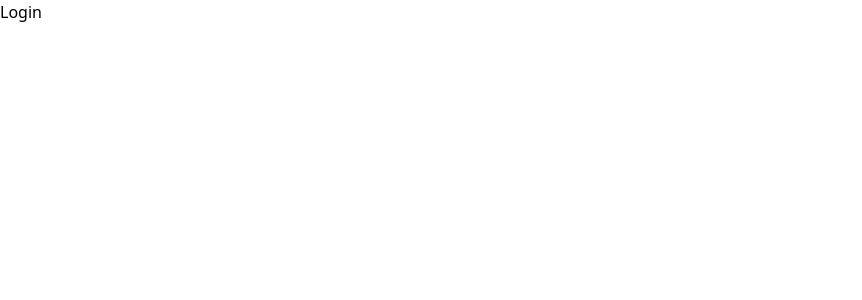
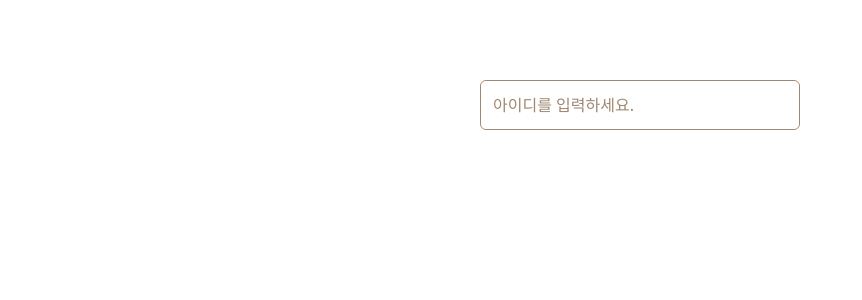
Before and after one commit to Team-Sttock/FE, a Next.js app: page /login in a window 1280 px wide. Shown: the top 300 px of the page, without its empty margins (0-862 px from the left). Built offline with nearby package versions, Linux system fonts and the light colour scheme.

Commit message:
feat: 공통 Input 개발

```diff
--- /dev/null
+++ b/common/components/Input.tsx
@@ -0,0 +1,42 @@
+import { forwardRef, type InputHTMLAttributes } from 'react'
+
+import { classNames } from '../utils/classNames'
+
+export interface InputProps
+  extends Omit<InputHTMLAttributes<HTMLInputElement>, 'className'> {
+  errorMessage?: string
+}
+
+const Input = forwardRef<HTMLInputElement, InputProps>(function Input(
+  { errorMessage = '', ...props },
+  ref
+) {
+  const showError = errorMessage !== ''
+
+  return (
+    <>
+      <div
+        className={classNames(
+          'relative w-full h-fit border border-light-brown rounded-md',
+          'focus-within:outline focus-within:outline-1 focus-within:outline-light-brown',
+          showError && 'border-red-500 focus-within:outline-red-500'
+        )}
+      >
+        <input
+          ref={ref}
+          className={classNames(
+            'w-full h-12 p-3 border-0 rounded-md outline-none text-md',
+            'focus:otuline-none',
+            'placeholder:text-light-brown'
+          )}
+          {...props}
+        ></input>
+      </div>
+      {errorMessage !== '' && (
+        <p className="text-red-500 text-sm font-sans pt-0.5">{errorMessage}</p>
+      )}
+    </>
+  )
+})
+
+export default Input
--- /dev/null
+++ b/features/login/Main.tsx
@@ -0,0 +1,29 @@
+import { useForm } from 'react-hook-form'
+
+import Input from '@/common/components/Input'
+
+export default function Page() {
+  const {
+    register,
+    formState: { errors },
+  } = useForm<{
+    email: string
+    password: string
+  }>({
+    mode: 'onChange',
+  })
+
+  console.log(errors.email)
+
+  return (
+    <div className="w-80 m-auto pt-20">
+      <Input
+        {...register('email', {
+          minLength: { value: 3, message: 'id는 최소 세글자 이상입니다.' },
+        })}
+        errorMessage={errors.email?.message}
+        placeholder="아이디를 입력하세요."
+      ></Input>
+    </div>
+  )
+}
--- a/pages/login.tsx
+++ b/pages/login.tsx
@@ -1,3 +1 @@
-export default function Page() {
-  return <div>Login</div>
-}
+export { default } from '@/features/login/Main'
```
